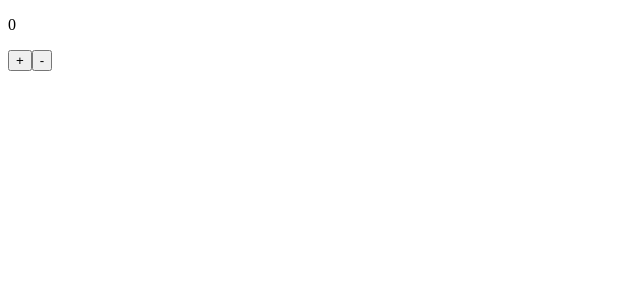
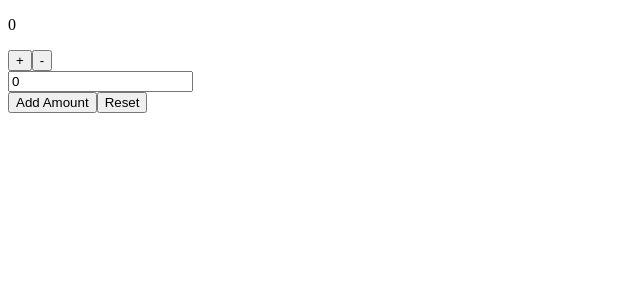
Before and after one commit to BorislavBenderov/redux-toolkit-tutorial, a React (Create React App) app: page / in a window 1280 px wide. Shown: the top 300 px of the page, without its empty margins (0-640 px from the left). Built offline with nearby package versions, Linux system fonts and the light colour scheme.

Commit message:
Dispatch actions

```diff
--- a/src/components/Counter.js
+++ b/src/components/Counter.js
@@ -1,8 +1,18 @@
+import { useState } from 'react';
 import { useSelector, useDispatch } from 'react-redux';
-import { increment, decrement } from '../feautures/counter/counterSlice';
+import { increment, decrement, reset, incrementByAmount } from '../feautures/counter/counterSlice';
 export const Counter = () => {
     const { count } = useSelector((state) => state.counter);
     const dispatch = useDispatch();
+
+    const [incrementAmount, setIncrementAmount] = useState(0);
+
+    const addValue = Number(incrementAmount) || 0;
+
+    const resetAll = () => {
+        setIncrementAmount(0);
+        dispatch(reset());
+    }
 
     return (
         <section>
@@ -11,6 +21,17 @@ export const Counter = () => {
                 <button onClick={() => dispatch(increment())}>+</button>
                 <button onClick={() => dispatch(decrement())}>-</button>
             </div>
+
+            <input
+            type="text"
+            value={incrementAmount}
+            onChange={(e) => setIncrementAmount(e.target.value)}
+            />
+
+            <div>
+                <button onClick={() => dispatch(incrementByAmount(addValue))}>Add Amount</button>
+                <button onClick={resetAll}>Reset</button>
+            </div>
         </section>
     );
 }
```
